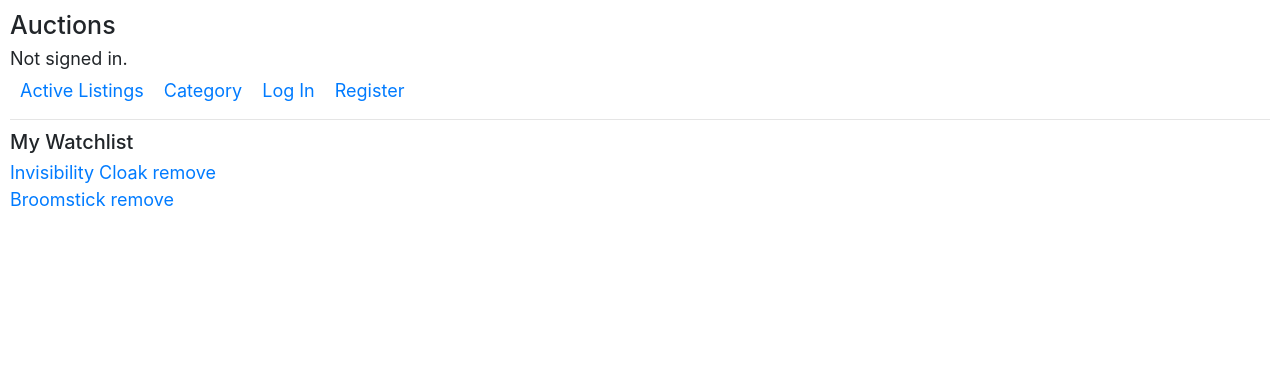
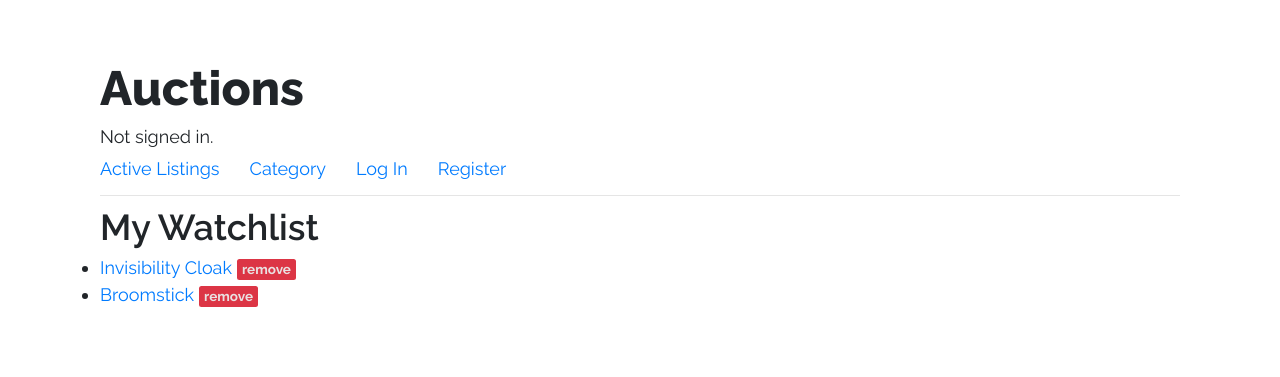
Before and after one commit to monk3yd/commerce-v2, a Django app: page /watchlist in a window 1280 px wide. Shown: the top 377 px of the page. Run offline with Django 3.2, Linux system fonts and the light colour scheme; data comes from the database, SQL or seed files in the repository; both versions use the stored data as it was after the commit; some libraries are stand-ins or nearby versions.

Commit message:
some css

```diff
--- a/auctions/static/auctions/style.css
+++ b/auctions/static/auctions/style.css
@@ -9,6 +9,42 @@ html {
 }
 
 body {
-    padding: 10px;
     font-size: 1.8rem;
+    font-family: 'Raleway', 'Trebuchet MS', 'Lucida Sans Unicode', 'Lucida Grande', 'Lucida Sans', Arial, sans-serif;
+    padding: 6rem 10rem;
 }
+
+/* Headings */
+h1 {
+    font-size: 4.8rem;
+    font-weight: 800;
+}
+
+h2 {
+    font-size: 3.6rem;
+    font-weight: 600;
+}
+
+h3 {
+    font-size: 2.4rem;
+    font-weight: 400;
+}
+
+h4 {
+    font-size: 1.6rem;
+    font-weight: 200;
+}
+
+.nav-link {
+    padding: 0.5rem 3rem 0.3rem 0;
+}
+
+.remove-badge  {
+    text-decoration: none;
+    color: rgb(233, 225, 225);
+}
+
+.remove-badge:hover  {
+    text-decoration: none;
+    color: rgb(255, 255, 255);
+}
--- a/auctions/templates/auctions/create.html
+++ b/auctions/templates/auctions/create.html
@@ -1,7 +1,7 @@
 {% extends "auctions/layout.html" %}
 
 {% block body %}
-    <h1>Create Listing</h1>
+    <h2>Create Listing</h2>
     <form action="{% url 'create' %}" method="POST">
         {% csrf_token %}
         <!-- {{ form.as_p }} -->
--- a/auctions/templates/auctions/layout.html
+++ b/auctions/templates/auctions/layout.html
@@ -4,7 +4,13 @@
 <html lang="en">
     <head>
         <title>{% block title %}Auctions{% endblock %}</title>
+        <!-- Google Fonts -->
+        <link rel="preconnect" href="https://fonts.googleapis.com">
+        <link rel="preconnect" href="https://fonts.gstatic.com" crossorigin>
+        <link href="https://fonts.googleapis.com/css2?family=Raleway:wght@100;200;300;400;500;600;700;800;900&display=swap" rel="stylesheet">
+        <!-- Bootstrap -->
         <link rel="stylesheet" href="https://stackpath.bootstrapcdn.com/bootstrap/4.4.1/css/bootstrap.min.css" integrity="sha384-Vkoo8x4CGsO3+Hhxv8T/Q5PaXtkKtu6ug5TOeNV6gBiFeWPGFN9MuhOf23Q9Ifjh" crossorigin="anonymous">
+        <!-- CSS -->
         <link href="{% static 'auctions/style.css' %}" rel="stylesheet">
     </head>
     <body>
--- a/auctions/templates/auctions/watchlist.html
+++ b/auctions/templates/auctions/watchlist.html
@@ -5,8 +5,8 @@
     <ul>
         {% for element in watchlist %}
         <li>
-            <span><a href="{% url 'item' element.item.id %}">{{ element }}</a></span>
-            <span class="link-danger"><a href="{% url 'remove' element.id %}"> remove</a></span>
+            <a class="watchlist-item" href="{% url 'item' element.item.id %}"><span >{{ element }}</span></a>
+            <a class="remove-badge" href="{% url 'remove' element.id %}"><span class="badge bg-danger"> remove</span></a>
             <!-- # https://stackoverflow.com/questions/13092268/how-do-you-join-two-tables-on-a-foreign-key-field-using-django-orm -->
             <!-- {{ element.item.title}}   -->
         </li>
```
Also changed, not shown: db.sqlite3.
